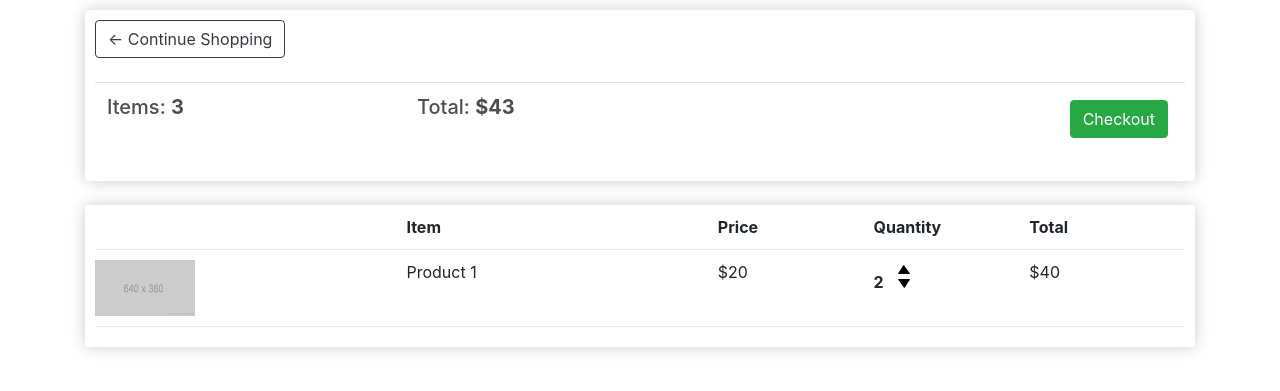
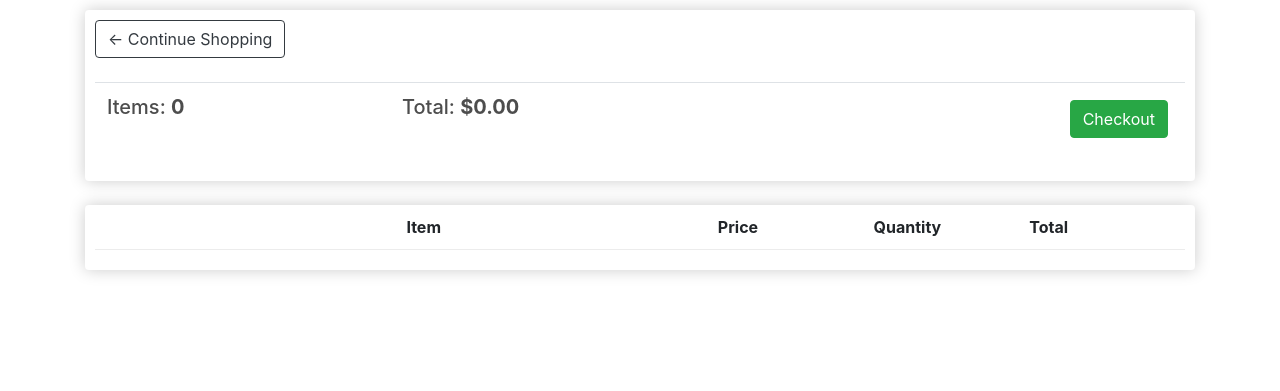
Before and after one commit to MuneeraMM/secondecommerce, a Django app: page /cart/ in a window 1280 px wide. Shown: the part 57-448 px from the top of the page. Run offline with Django 4.2, Linux system fonts and the light colour scheme; lists and menus that the app fills with data are empty.

Commit message:
cart and ordersummary

```diff
--- a/ecommer/store/templates/store/cart.html
+++ b/ecommer/store/templates/store/cart.html
@@ -12,8 +12,8 @@
             <br>
             <table class="table">
                 <tr>
-                    <th><h5>Items: <strong>3</strong></h5></th>
-                    <th><h5>Total: <strong>$43</strong></h5></th>
+                    <th><h5>Items: <strong>{{order.get_cart_items}}</strong></h5></th>
+                    <th><h5>Total: <strong>${{order.get_cart_total|floatformat:2}}</strong></h5></th>
                     <th>
                         <a style="float: right; margin:5px;" class="btn btn-success" href="{% url 'checkout' %}">Checkout</a>
                     </th>
@@ -29,21 +29,23 @@
                 <div style="flex: 1;"><strong>Quantity</strong></div>
                 <div style="flex: 1;"><strong>Total</strong></div>
             </div>
+
+            {% for item in items %}
             <div class="cart-row">
-                <div style="flex: 2;"><img class="row-image" src="{% static 'images/placeholder.png' %}" alt=""></div>
-                <div style="flex: 2;">Product 1</div>
-                <div style="flex: 1;">$20</div>
+                <div style="flex: 2;"><img class="row-image" src="{{item.product.imageURL}}" alt=""></div>
+                <div style="flex: 2;">{{item.product.name}}</div>
+                <div style="flex: 1;">${{item.product.price|floatformat:2}}</div>
                 <div style="flex: 1;">
-                    <p class="quantity">2</p>
+                    <p class="quantity">{{item.quantity}}</p>
                     <div class="quantity">
                         <img class="chg-quantity" src="{% static 'images/arrow-up.png' %}" alt="">
                         <img class="chg-quantity" src="{% static 'images/arrow-down.png' %}" alt="">
                     </div>
                 </div>
-                <div style="flex: 1;">$40</div>
+                <div style="flex: 1;">${{item.get_total}}</div>
 
             </div>
-
+            {% endfor %}
         </div>
     </div>
    </div>
--- a/ecommer/store/views.py
+++ b/ecommer/store/views.py
@@ -10,9 +10,23 @@ def store(request):
     return render(request, 'store/store.html',context)
 
 def cart(request):
-    context = {}
+    if request.user.is_authenticated:
+        customer = request.user.customer
+        order, created = Order.objects.get_or_create(customer=customer, complete=False)
+        items = order.orderitem_set.all()
+    else:
+        items = []
+        order = {'get_cart_total':0, 'get_cart_items':0} #if user is not authenticated, then all will 0.
+    context = {'items':items, 'order':order}
     return render(request, 'store/cart.html',context)
 
 def checkout(request):
-    context = {}
+    if request.user.is_authenticated:
+        customer = request.user.customer
+        order, created = Order.objects.get_or_create(customer=customer, complete=False)
+        items = order.orderitem_set.all()
+    else:
+        items = []
+        order = {'get_cart_total':0, 'get_cart_items':0} #if user is not authenticated, then all will 0.
+    context = {'items':items, 'order':order}
     return render(request, 'store/checkout.html',context)
```
Also changed, not shown: ecommer/store/models.py (+17 -0 lines), ecommer/store/templates/store/checkout.html (+10 -8 lines), ecommer/db.sqlite3.
